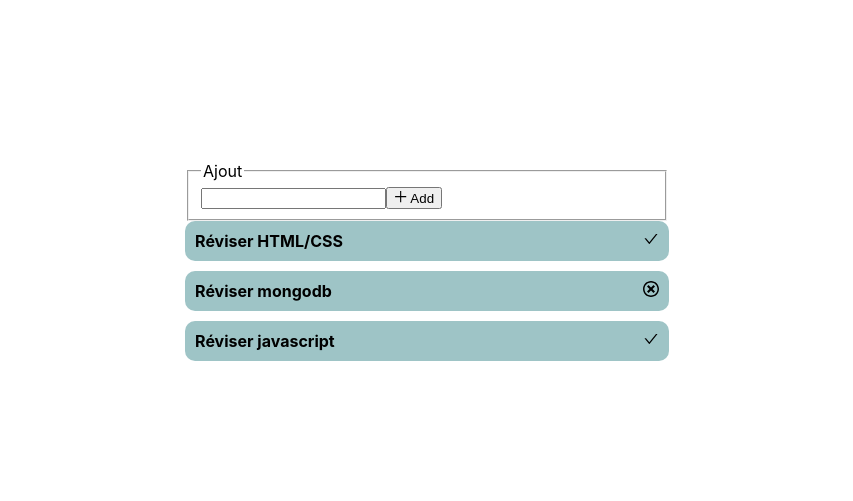
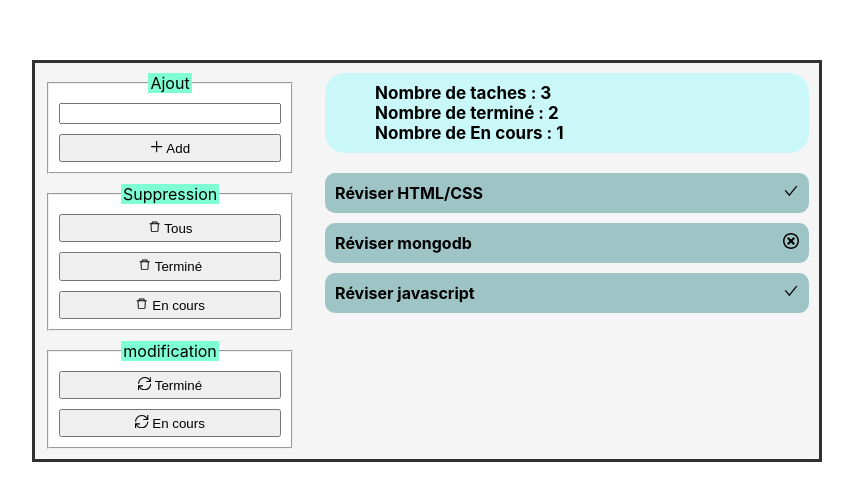
Before and after one commit to lamnaourm/atelier07dev201, a React (Create React App) app: page / in a window 1280 px wide. Shown: the part 139-640 px from the top of the page, without its empty margins (213-1066 px from the left). Built offline with nearby package versions, Linux system fonts and the light colour scheme.

Commit message:
suppression + modification

```diff
--- a/src/App.css
+++ b/src/App.css
@@ -25,3 +25,51 @@
   margin: 0;
   padding: 0;
 }
+
+
+.app {
+  display: flex;
+  gap: 30px;
+  width: fit-content;
+  background-color: whitesmoke;
+  padding: 10px;
+  box-shadow: rgba(0, 0, 0, 0.16) 0px 1px 4px, rgb(51, 51, 51) 0px 0px 0px 3px;
+}
+
+fieldset {
+  display: flex;
+  flex-direction: column;
+  gap: 10px;
+  padding: 10px;
+  background-color: white;
+}
+
+fieldset legend {
+  text-align: center;
+  background-color: aquamarine;
+}
+
+ul {
+  margin: 0;
+  list-style-type: none;
+}
+
+.operations {
+  width: 250px;
+  display: flex;
+  flex-direction: column;
+  gap: 10px;
+}
+
+.stats {
+  background-color: rgb(202, 247, 247);
+  padding: 10px;
+  margin-bottom: 20px;
+  border-radius: 20px;
+  font-size: 17px;
+  font-weight: bold;
+}
+
+button {
+  padding: 4px;
+}
--- a/src/components/TodoListApp.jsx
+++ b/src/components/TodoListApp.jsx
@@ -1,7 +1,7 @@
 import React, { useState } from 'react'
-import { AiOutlineCheck } from 'react-icons/ai'
+import { AiOutlineCheck, AiOutlineDelete } from 'react-icons/ai'
 import { ImCancelCircle } from 'react-icons/im'
-import {GrAdd} from 'react-icons/gr'
+import { GrAdd, GrUpdate } from 'react-icons/gr'
 
 export default function TodoListApp() {
 
@@ -13,30 +13,72 @@ export default function TodoListApp() {
     const [task, setTask] = useState('')
 
     const addTache = () => {
-        if(task.trim().length===0) {
+        if (task.trim().length === 0) {
             alert('Description vide')
             return;
         }
 
-        if(taches.filter(t => t.description.toLowerCase()===task.toLowerCase()).length>0){
+        if (taches.filter(t => t.description.toLowerCase() === task.toLowerCase()).length > 0) {
             alert('Tache existe deja')
             return;
         }
 
-        setTaches(taches => [...taches, {description:task, completed:false}])
+        setTaches(taches => [...taches, { description: task, completed: false }])
         setTask('')
         document.getElementById('task').focus();
     }
+
+    const deleteAll = () => {
+        setTaches([])
+    }
+
+    const deleteTermine = () => {
+        setTaches(taches => taches.filter(t => !t.completed))
+    }
+
+    const deleteEncours = () => {
+        setTaches(taches => taches.filter(t => t.completed))
+    }
+
+    const modifAllTermine = () => {
+        setTaches(taches => taches.map(t => ({...t, completed:true})))
+    }
+
+    const modifAllEncours = () => {
+        setTaches(taches => taches.map(t => ({...t, completed:false})))
+    }
+
     return (
         <div className='app'>
+            <div className='operations'>
                 <fieldset>
                     <legend>Ajout</legend>
                     <input type="text" name="task" id="task" value={task} onChange={(e) => setTask(e.target.value)} />
-                <button onClick={addTache}><GrAdd/> Add</button>
+                    <button onClick={addTache}><GrAdd /> Add</button>
                 </fieldset>
+                <fieldset>
+                    <legend>Suppression</legend>
+                    <button onClick={deleteAll}><AiOutlineDelete /> Tous</button>
+                    <button onClick={deleteTermine}><AiOutlineDelete /> Terminé</button>
+                    <button onClick={deleteEncours}><AiOutlineDelete /> En cours</button>
+                </fieldset>
+                <fieldset>
+                    <legend>modification</legend>
+                    <button onClick={modifAllTermine}><GrUpdate /> Terminé</button>
+                    <button onClick={modifAllEncours}><GrUpdate /> En cours</button>
+                </fieldset>
+            </div>
+            <div className='display'>
+                <div className='stats'>
+                    <ul>
+                        <li>Nombre de taches : {taches.length}</li>
+                        <li>Nombre de terminé : {taches.filter(t => t.completed).length}</li>
+                        <li>Nombre de En cours : {taches.filter(t => !t.completed).length}</li>
+                    </ul>
+                </div>
                 <div className='list'>
-                {taches.map(t =>
-                    <div className='tache'>
+                    {taches.map((t, index) =>
+                        <div key={index} className='tache'>
                             <h4>{t.description}</h4>
                             {
                                 t.completed ? <AiOutlineCheck /> : <ImCancelCircle />
@@ -45,5 +87,6 @@ export default function TodoListApp() {
                     )}
                 </div>
             </div>
+        </div>
     )
 }
```
Lines whose indentation alone changed are shown as unchanged.
